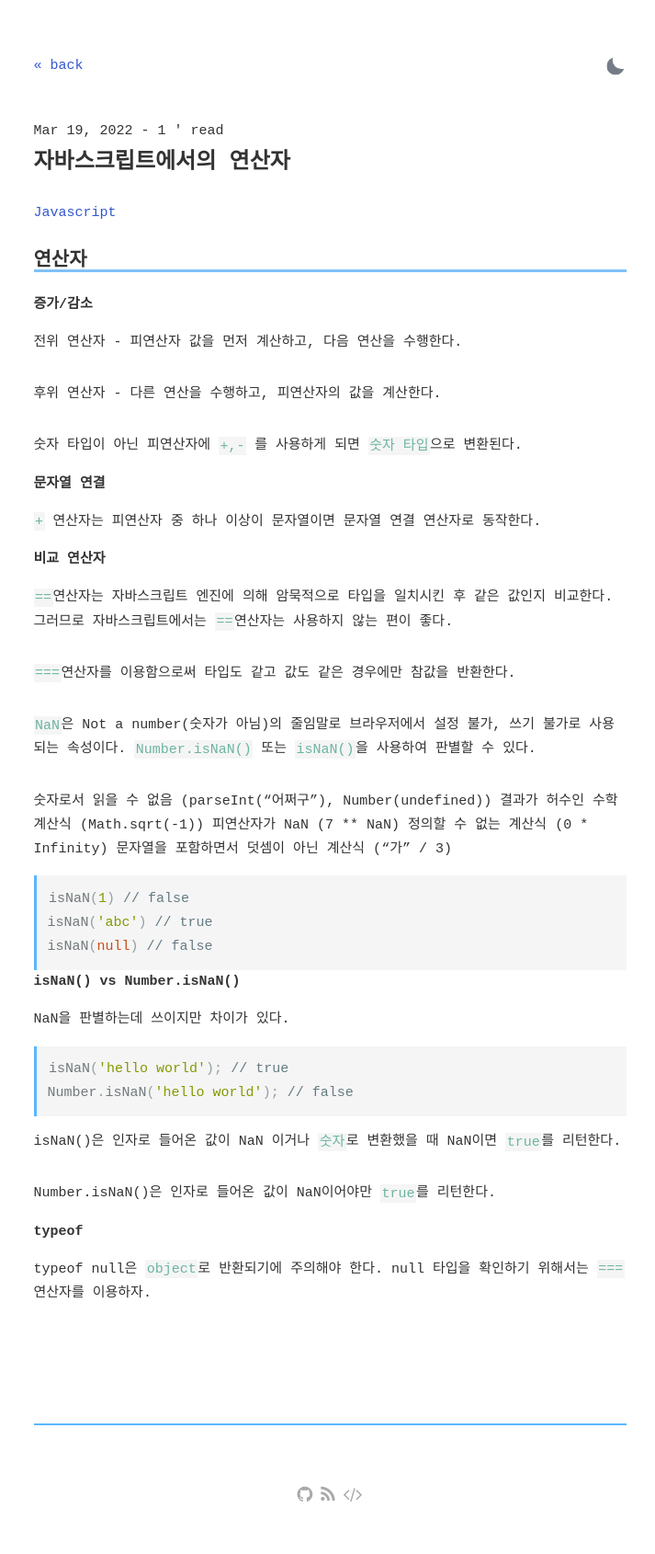
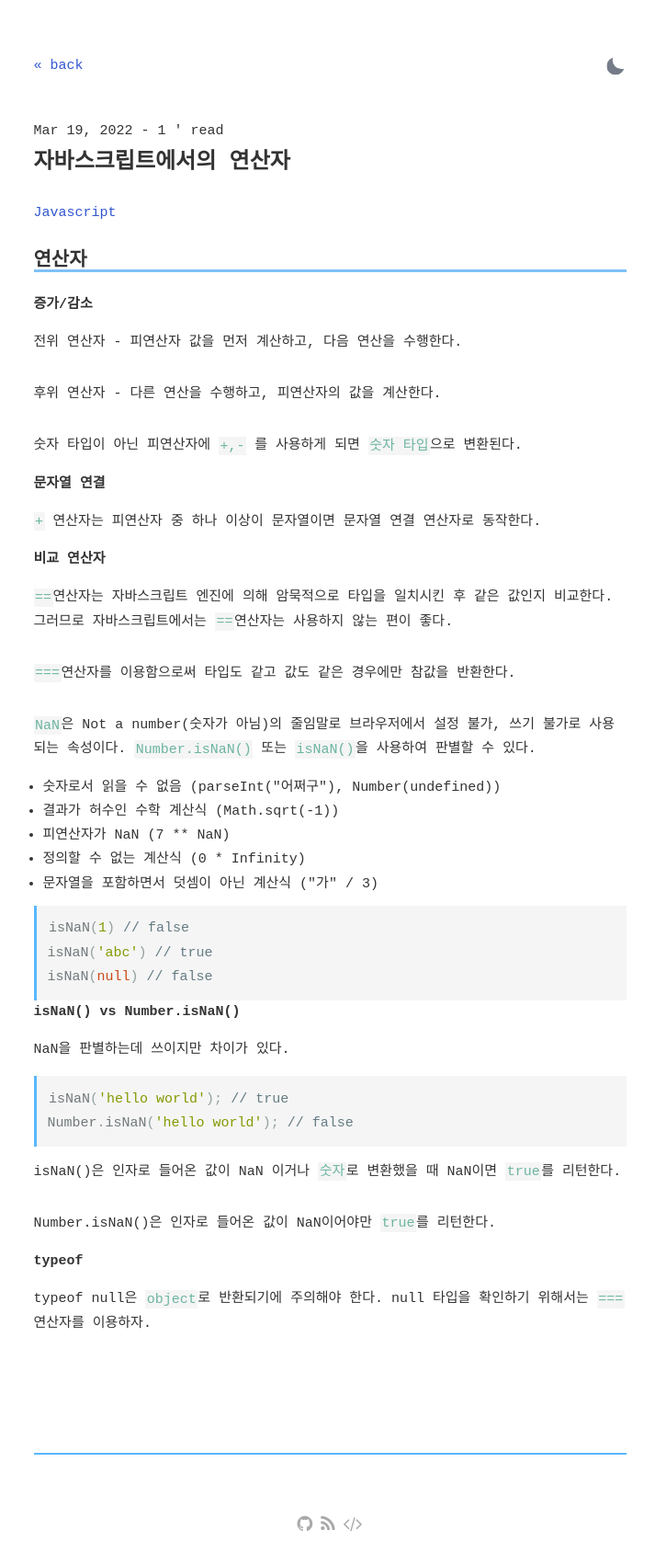
Before and after one commit to riverrevir/riverrevir.github.io, a Jekyll site: the page built from _posts/2022-03-19-js_study2.md, in a window 1280 px wide. Shown: the whole page at 92% size, without its empty margins (281-994 px from the left). Built offline with Jekyll 4.4.1, drawn with Linux system fonts in a browser that asks for light colours; some web fonts are replaced; comment, search, counter and statistics services are not loaded; before the commit the page ends 1657 px from its top, so only the background shows below that.

Commit message:
add post

````diff
--- a/_posts/2022-03-19-js_study2.md
+++ b/_posts/2022-03-19-js_study2.md
@@ -27,18 +27,20 @@ minute: 1
 `===`연산자를 이용함으로써 타입도 같고 값도 같은 경우에만 참값을 반환한다.
 
 `NaN`은 Not a number(숫자가 아님)의 줄임말로 브라우저에서 설정 불가, 쓰기 불가로 사용되는 속성이다. `Number.isNaN()` 또는 `isNaN()`을 사용하여 판별할 수 있다.
-
-숫자로서 읽을 수 없음 (parseInt("어쩌구"), Number(undefined))
-결과가 허수인 수학 계산식 (Math.sqrt(-1))
-피연산자가 NaN (7 ** NaN)
-정의할 수 없는 계산식 (0 * Infinity)
-문자열을 포함하면서 덧셈이 아닌 계산식 ("가" / 3)
+<ul>
+<li>숫자로서 읽을 수 없음 (parseInt("어쩌구"), Number(undefined))</li>
+<li>결과가 허수인 수학 계산식 (Math.sqrt(-1))</li>
+<li>피연산자가 NaN (7 ** NaN)</li>
+<li>정의할 수 없는 계산식 (0 * Infinity)</li>
+<li>문자열을 포함하면서 덧셈이 아닌 계산식 ("가" / 3)</li>
+</ul>
 
 ```javascript
 isNaN(1) // false
 isNaN('abc') // true
 isNaN(null) // false
 ```
+
 
 <h6>isNaN() vs Number.isNaN()</h6>
 NaN을 판별하는데 쓰이지만 차이가 있다.
````
